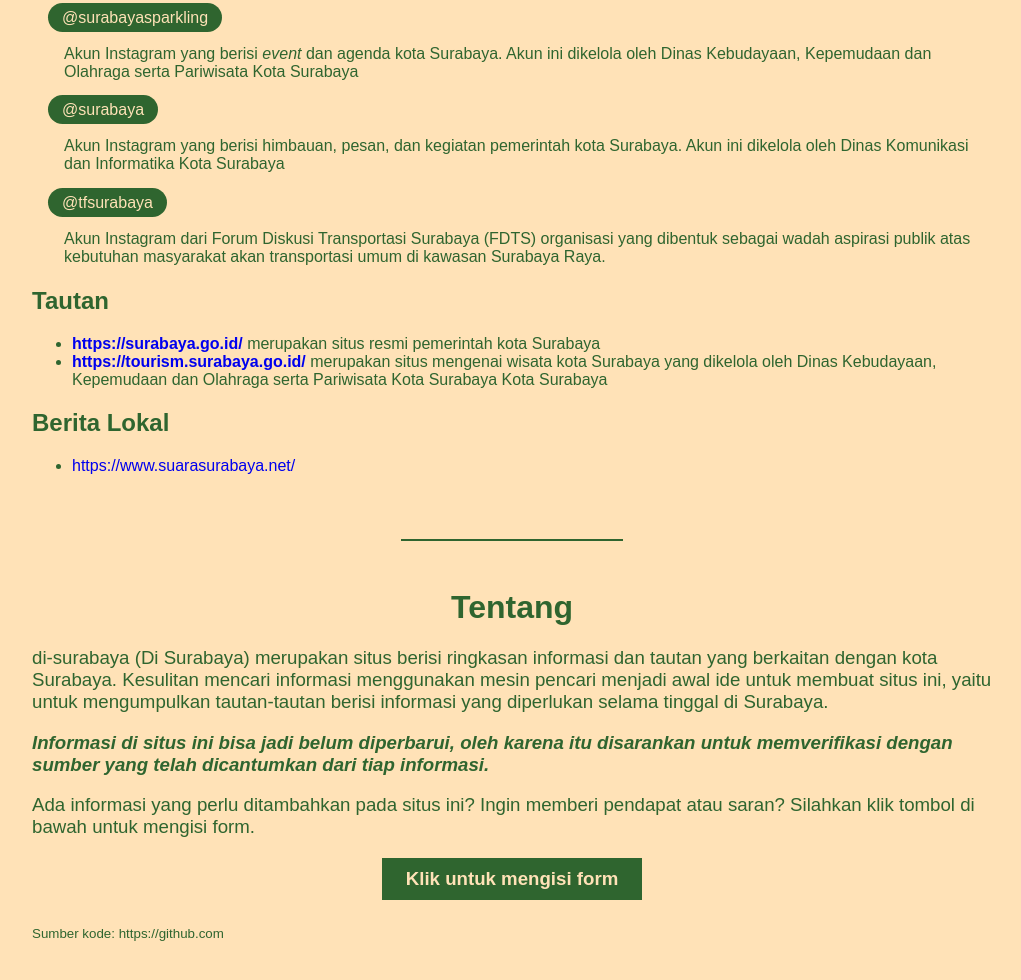
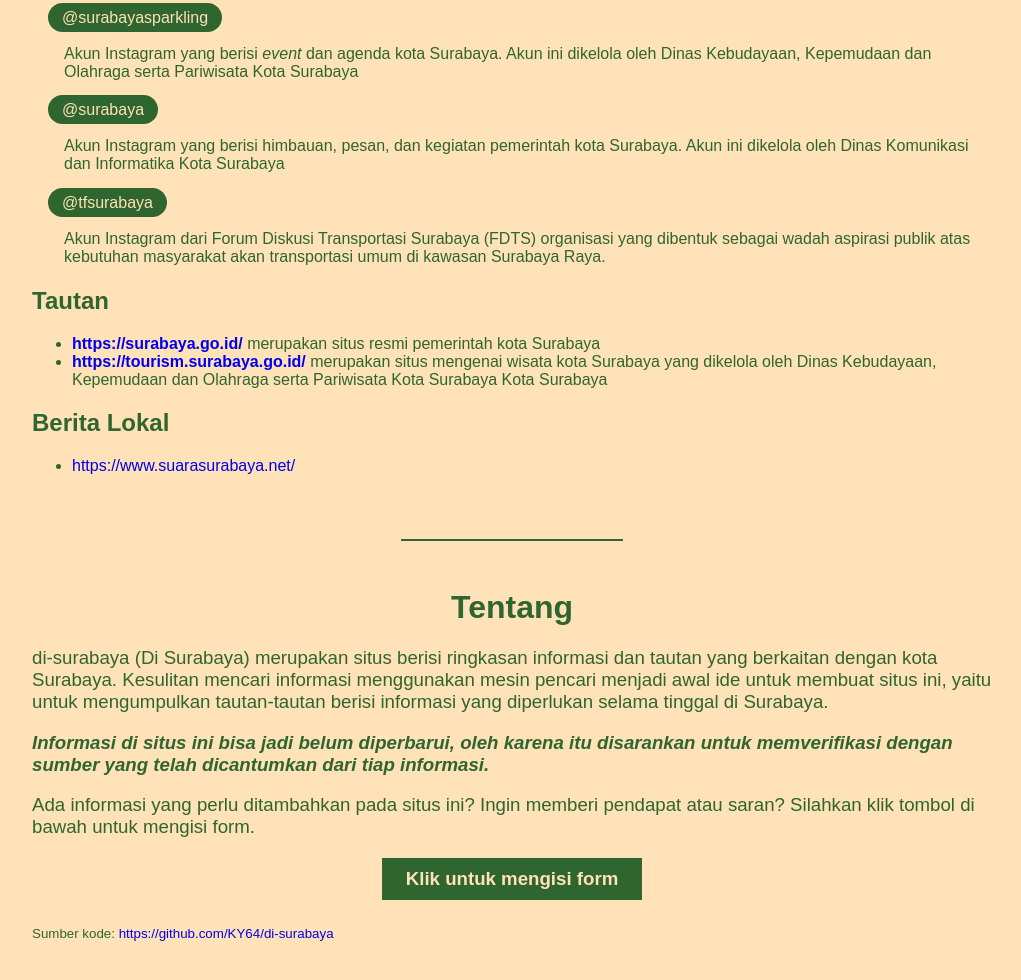
Before and after one commit to KY64/di-surabaya, a website: page src/Web/index.njk in a window 1280 px wide. Shown: the part 929-1909 px from the top of the page, without its empty margins (128-1149 px from the left). Drawn offline with nearby package versions, Linux system fonts and the light colour scheme; files that its build step writes are made by us from their sources.

Commit message:
chore: add source code link

```diff
--- a/src/Web/index.njk
+++ b/src/Web/index.njk
@@ -126,7 +126,7 @@
 
         <a href="https://coda.io/form/Form-di-surabaya_dB-JH1klQa9" target="_blank"><button class="cursor-pointer font-14 form-btn"> Klik untuk mengisi form </button></a>
       </div>
-      <p> <sub> Sumber kode: https://github.com </sub> </p>
+      <p> <sub> Sumber kode: <a rel="nofollow" href="https://github.com/KY64/di-surabaya" target="_blank"> https://github.com/KY64/di-surabaya </a> </sub> </p>
     </footer>
   </body>
 </html>
```
